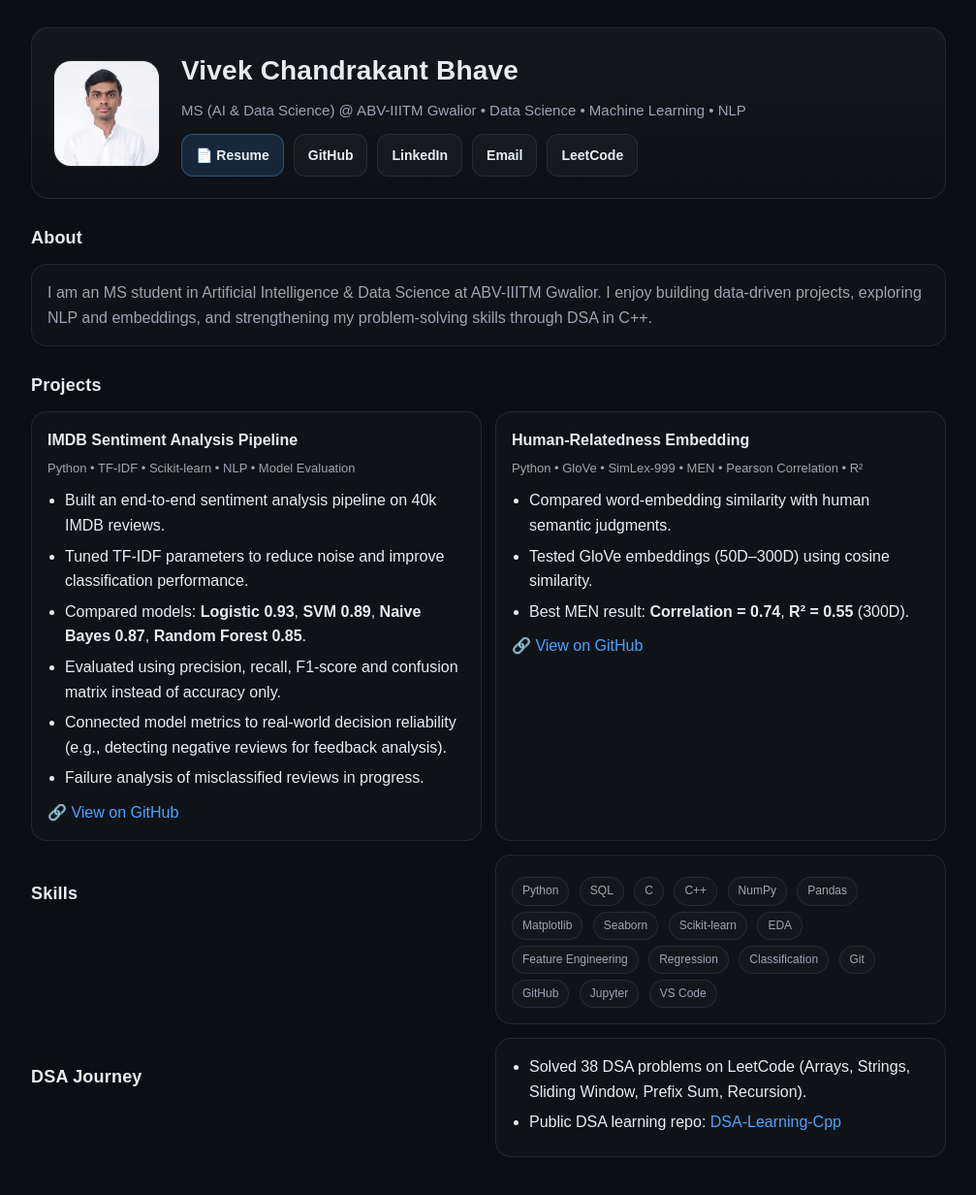
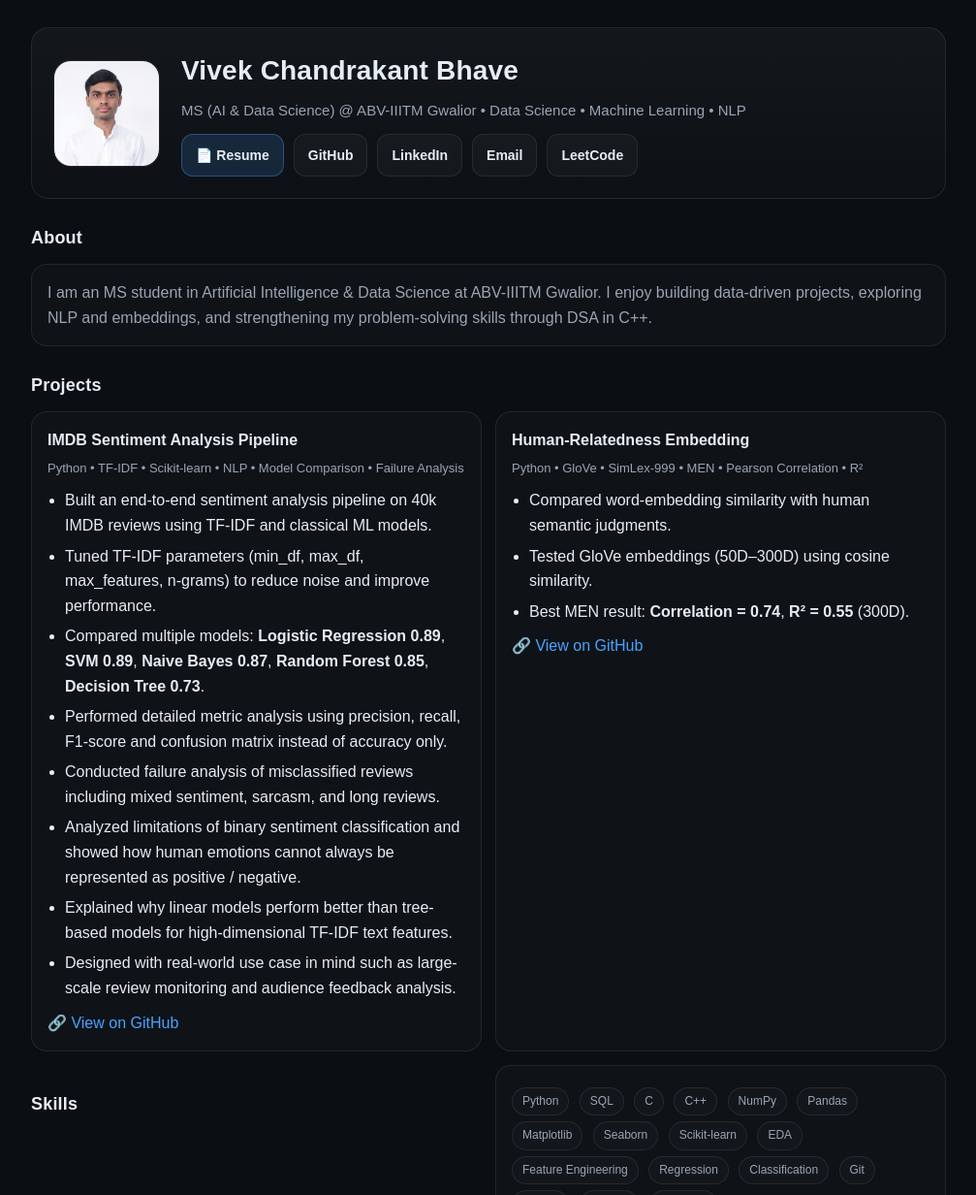
Before and after one commit to vivek-bhave/vivek-bhave.github.io, a plain HTML site: page index.html in a window 1280 px wide. Shown: the top 1232 px of the page at 97% size, without its empty margins (136-1143 px from the left). Drawn offline with Linux system fonts and the light colour scheme.

Commit message:
Update portfolio and resume

```diff
--- a/index.html
+++ b/index.html
@@ -179,15 +179,32 @@
     <div class="grid">
       <div class="card">
   <h3>IMDB Sentiment Analysis Pipeline</h3>
-  <p class="meta">Python • TF-IDF • Scikit-learn • NLP • Model Evaluation</p>
+  <p class="meta">Python • TF-IDF • Scikit-learn • NLP • Model Comparison • Failure Analysis</p>
+
   <ul>
-    <li>Built an end-to-end sentiment analysis pipeline on 40k IMDB reviews.</li>
-    <li>Tuned TF-IDF parameters to reduce noise and improve classification performance.</li>
-    <li>Compared models: <b>Logistic 0.93</b>, <b>SVM 0.89</b>, <b>Naive Bayes 0.87</b>, <b>Random Forest 0.85</b>.</li>
-    <li>Evaluated using precision, recall, F1-score and confusion matrix instead of accuracy only.</li>
-    <li>Connected model metrics to real-world decision reliability (e.g., detecting negative reviews for feedback analysis).</li>
-    <li>Failure analysis of misclassified reviews in progress.</li>
+    <li>Built an end-to-end sentiment analysis pipeline on 40k IMDB reviews using TF-IDF and classical ML models.</li>
+
+    <li>Tuned TF-IDF parameters (min_df, max_df, max_features, n-grams) to reduce noise and improve performance.</li>
+
+    <li>Compared multiple models:
+      <b>Logistic Regression 0.89</b>,
+      <b>SVM 0.89</b>,
+      <b>Naive Bayes 0.87</b>,
+      <b>Random Forest 0.85</b>,
+      <b>Decision Tree 0.73</b>.
+    </li>
+
+    <li>Performed detailed metric analysis using precision, recall, F1-score and confusion matrix instead of accuracy only.</li>
+
+    <li>Conducted failure analysis of misclassified reviews including mixed sentiment, sarcasm, and long reviews.</li>
+
+    <li>Analyzed limitations of binary sentiment classification and showed how human emotions cannot always be represented as positive / negative.</li>
+
+    <li>Explained why linear models perform better than tree-based models for high-dimensional TF-IDF text features.</li>
+
+    <li>Designed with real-world use case in mind such as large-scale review monitoring and audience feedback analysis.</li>
   </ul>
+
   <div style="margin-top:10px;">
     <a href="https://github.com/vivek-bhave/imdb-sentiment-analysis-pipeline" target="_blank">
       🔗 View on GitHub
```
Also changed, not shown: 2 other files.
